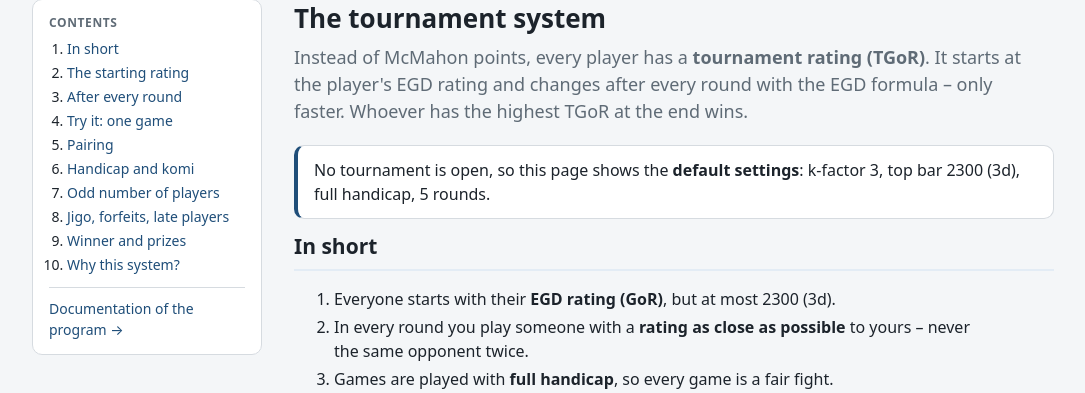
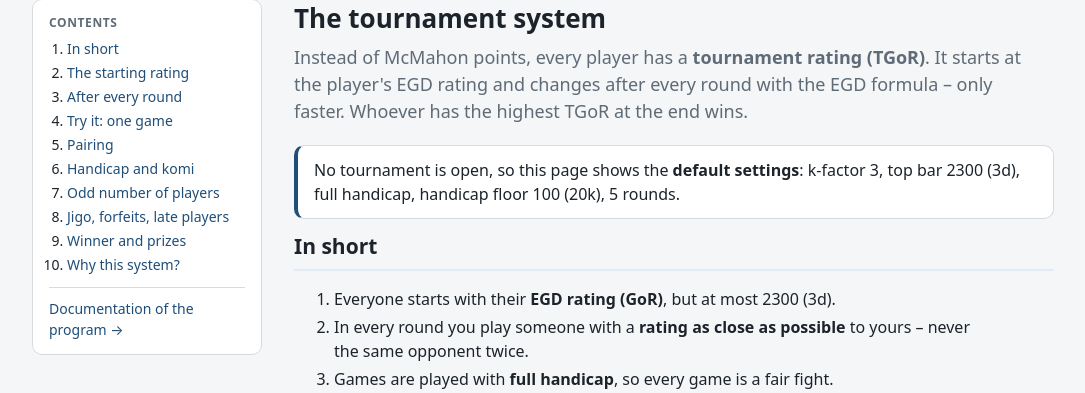
Before and after one commit to LKSFRZ/gotourney, a Flask app: page /system in a window 1280 px wide. Shown: the part 77-470 px from the top of the page, without its empty margins (74-1159 px from the left). Run offline with Flask 3, Linux system fonts and the light colour scheme.

Commit message:
Handicap floor: ratings below 20k count as 20k for the handicap
New setting [handicap] floor (rank, GoR number or "none"), default 20k.
Only the default handicap uses it; ratings and pairing are unchanged.
In the settings form, explained on the system and documentation pages
(calculator included) and in both guides.

Co-Authored-By: Claude Opus 5.5 <noreply@anthropic.com>

```diff
--- a/src/gotourney/config.py
+++ b/src/gotourney/config.py
@@ -33,6 +33,7 @@ top_bar  = "3d"              # starting TGoR is capped here: a rank ("3d" = 2300
 
 [handicap]
 reduction     = 0            # "full minus N": written as HA[h<reduction>]; h0 = full, h9 = no handicap
+floor         = "20k"        # for the handicap, lower ratings count as this: a rank or a GoR number; "none" = no floor
 komi_even     = 6.5          # accepted standards: 6.5, 7, 7.5 (Chinese rules)
 komi_handicap = 0.5
 
@@ -136,6 +137,7 @@ class TournamentInfo:
 
 
 DEFAULT_TOP_BAR = 2300.0     # 3 dan
+DEFAULT_HANDICAP_FLOOR = 100.0   # 20 kyu
 
 
 @dataclass
@@ -147,6 +149,7 @@ class RatingSettings:
 @dataclass
 class HandicapSettings:
     reduction: int = 0
+    floor: float | None = DEFAULT_HANDICAP_FLOOR   # for the handicap, lower ratings count as this; None = no floor
     komi_even: float = 6.5
     komi_handicap: float = 0.5
 
@@ -267,13 +270,13 @@ def _get(section: dict, key: str, typ, default, where: str):
     raise ConfigError(f"{where}.{key}: expected {typ.__name__}, got {value!r}")
 
 
-def _top_bar(value) -> float | None:
-    """'3d' -> 2300, 2350 -> 2350, 'none' / '' / false -> None."""
+def _rating_value(value, where: str, example: str) -> float | None:
+    """A rating given as rank or number: '3d' -> 2300, 2350 -> 2350, 'none' / '' / false -> None."""
     from .rank import Rank, RankError
     if value is None or value is False or (isinstance(value, str) and value.strip().lower() in ("", "none", "no", "off")):
         return None
     if isinstance(value, bool):
-        raise ConfigError("rating.top_bar: expected a rank like \"3d\", a GoR number or \"none\"")
+        raise ConfigError(f"{where}: expected a rank like \"{example}\", a GoR number or \"none\"")
     if isinstance(value, (int, float)):
         return float(value)
     try:
@@ -282,7 +285,11 @@ def _top_bar(value) -> float | None:
         try:
             return float(str(value).strip())
         except ValueError:
-            raise ConfigError(f"rating.top_bar: {value!r} is not a rank (e.g. \"3d\"), a GoR number or \"none\"") from None
+            raise ConfigError(f"{where}: {value!r} is not a rank (e.g. \"{example}\"), a GoR number or \"none\"") from None
+
+
+def _top_bar(value) -> float | None:
+    return _rating_value(value, "rating.top_bar", "3d")
 
 
 def _rules(p: dict) -> list[PairingRule]:
@@ -450,6 +457,7 @@ def parse_config(data: dict) -> Config:
                               top_bar=_top_bar(r.get("top_bar", DEFAULT_TOP_BAR))),
         handicap=HandicapSettings(
             reduction=_get(h, "reduction", int, 0, "handicap"),
+            floor=_rating_value(h.get("floor", DEFAULT_HANDICAP_FLOOR), "handicap.floor", "20k"),
             komi_even=_get(h, "komi_even", float, 6.5, "handicap"),
             komi_handicap=_get(h, "komi_handicap", float, 0.5, "handicap"),
         ),
--- a/src/gotourney/pairing.py
+++ b/src/gotourney/pairing.py
@@ -28,6 +28,14 @@ def full_handicap(diff: float) -> int:
 
 def default_handicap(diff: float, reduction: int) -> int:
     return max(min(full_handicap(diff), MAX_HANDICAP) - reduction, 0)
+
+
+def handicap_for(cfg: Config, rating_a: float, rating_b: float) -> int:
+    """Default handicap of a pair: ratings below the handicap floor count as the floor."""
+    floor = cfg.handicap.floor
+    if floor is not None:
+        rating_a, rating_b = max(rating_a, floor), max(rating_b, floor)
+    return default_handicap(rating_a - rating_b, cfg.handicap.reduction)
 
 
 def pair_cost(r_a: float, r_b: float, extra_points: float = 0.0) -> float:
@@ -110,7 +118,7 @@ def setup_game(t: Tournament, round_no: int, a: int, b: int, ratings: dict[int,
                rng: random.Random, finalized: bool = False) -> Game:
     """Default handicap, komi and colours for a pair."""
     cfg = t.cfg
-    h = default_handicap(ratings[a] - ratings[b], cfg.handicap.reduction)
+    h = handicap_for(cfg, ratings[a], ratings[b])
     if h > 0:
         white, black = (a, b) if ratings[a] >= ratings[b] else (b, a)
     else:
--- a/src/gotourney/web/__init__.py
+++ b/src/gotourney/web/__init__.py
@@ -799,9 +799,15 @@ def settings_from_form(f) -> dict:
             raise ValueError(f"{label or name}: {raw!r} is not a number") from None
 
     dates = [x for x in (f.get("date_first", "").strip(), f.get("date_last", "").strip()) if x]
-    top_bar = f.get("top_bar", "").strip() or "none"
-    if top_bar.replace(".", "", 1).isdigit():
-        top_bar = float(top_bar)
+    def rating_value(name: str):
+        """A rank ('3d', '20k') stays text, a number becomes a number, empty = 'none'."""
+        raw = f.get(name, "").strip().replace(",", ".") or "none"
+        try:
+            return float(raw)
+        except ValueError:
+            return raw
+
+    top_bar = rating_value("top_bar")
     changes = {
         "tournament": {"name": f.get("name", "").strip(), "place": f.get("place", "").strip(), "dates": dates,
                        "class": f.get("class", "A"), "time": num("time", int, "time"),
@@ -809,7 +815,8 @@ def settings_from_form(f) -> dict:
         "output": {"language": f.get("language", "en"),
                    "translation_file": f.get("translation_file", "").strip() or "translation.toml"},
         "rating": {"k_factor": num("k_factor", float, "k-factor"), "top_bar": top_bar},
-        "handicap": {"reduction": num("reduction", int, "reduction"), "komi_even": num("komi_even"),
+        "handicap": {"reduction": num("reduction", int, "reduction"), "floor": rating_value("floor"),
+                     "komi_even": num("komi_even"),
                      "komi_handicap": num("komi_handicap")},
         "pairing": {"random_seed": num("random_seed", int, "random seed"), "rules": []},
         "registration": {"gor_outdated_years": num("gor_outdated_years", int),
--- a/src/gotourney/web/templates/help/docs_de.html
+++ b/src/gotourney/web/templates/help/docs_de.html
@@ -74,6 +74,9 @@ EGD-Ergebnisdatei. Wie Wertung, Auslosung und Vorgabe funktionieren, erklärt di
     <tr><td><b>Obergrenze</b></td><td>Höchste Startwertung: ein Rang wie <code>3d</code>, eine Zahl wie <code>2300</code>
       oder leer für keine Grenze.</td></tr>
     <tr><td><b>Vorgabe-Reduzierung</b></td><td>0 = volle Vorgabe, 1 = ein Stein weniger, … 9 = immer ohne Vorgabe.</td></tr>
+    <tr><td><b>Vorgabe-Untergrenze</b></td><td>Für die Vorgabe zählen niedrigere Wertungen als dieser Wert (Standard
+      <code>20k</code>): Zwei Spieler darunter spielen ohne Vorgabe. Ein Rang, eine GoR-Zahl oder leer für keine Untergrenze.
+      Wertungen und Auslosung sind nicht betroffen.</td></tr>
     <tr><td><b>Komi</b></td><td>Für Partien ohne Vorgabe (6,5, 7 oder 7,5) und für Vorgabepartien (meist 0,5).</td></tr>
   </table>
   <h3>Auslosung</h3>
--- a/src/gotourney/web/templates/help/docs_en.html
+++ b/src/gotourney/web/templates/help/docs_en.html
@@ -71,6 +71,8 @@ How ratings, pairing and handicap work is explained on the page <a href="{{ url_
     <tr><td><b>Top bar</b></td><td>Maximum starting rating: a rank like <code>3d</code>, a number like <code>2300</code>,
       or empty for no bar.</td></tr>
     <tr><td><b>Handicap reduction</b></td><td>0 = full handicap, 1 = one stone less, … 9 = always even.</td></tr>
+    <tr><td><b>Handicap floor</b></td><td>For the handicap, lower ratings count as this value (default <code>20k</code>):
+      two players below it play even. A rank, a GoR number, or empty for no floor. Ratings and pairing are not affected.</td></tr>
     <tr><td><b>Komi</b></td><td>For even games (6.5, 7 or 7.5) and for handicap games (usually 0.5).</td></tr>
   </table>
   <h3>Pairing</h3>
--- a/src/gotourney/web/templates/help/system_en.html
+++ b/src/gotourney/web/templates/help/system_en.html
@@ -26,6 +26,7 @@ wins.</p>
   k-factor {{ "%g"|format(cfg.rating.k_factor) }},
   top bar {% if cfg.rating.top_bar is not none %}{{ "%g"|format(cfg.rating.top_bar) }} ({{ rank_of(cfg.rating.top_bar) }}){% else %}none{% endif %},
   {% if cfg.handicap.reduction %}handicap reduced by {{ cfg.handicap.reduction }}{% else %}full handicap{% endif %},
+  {% if cfg.handicap.floor is not none %}handicap floor {{ "%g"|format(cfg.handicap.floor) }} ({{ rank_of(cfg.handicap.floor) }}),{% endif %}
   {{ cfg.tournament.rounds }} rounds.
 </div>
 
@@ -144,6 +145,13 @@ new rating        r'  = r + k · con · (S − SE)
   <p>The handicap is <b>one stone per full 100 points</b> of rating difference (always rounded down, at most 9)
     {% if cfg.handicap.reduction %}, minus {{ cfg.handicap.reduction }}{% endif %}. Players may agree on another handicap
     before the game; the handicap that was actually played is used for the rating.</p>
+  {% if cfg.handicap.floor is not none %}
+  <p><b>Handicap floor:</b> for the handicap, ratings below {{ "%g"|format(cfg.handicap.floor) }}
+    ({{ rank_of(cfg.handicap.floor) }}) count as {{ "%g"|format(cfg.handicap.floor) }}. Ratings of beginners are often far
+    apart although they play at a similar level; without the floor a 25k and a 20k would play with 5 stones. With the floor
+    they play even, and a 25k gets at most the handicap of a {{ rank_of(cfg.handicap.floor) }}. Only the handicap is
+    affected – the ratings themselves and the pairing stay as they are.</p>
+  {% endif %}
   <table class="info">
     <thead><tr><th>Rating difference</th><th class="num">Handicap</th><th class="num">Komi</th></tr></thead>
     <tbody>
@@ -203,14 +211,16 @@ new rating        r'  = r + k · con · (S − SE)
 {% block scripts %}
 <script>
 (function () {
-  var K = {{ cfg.rating.k_factor|tojson }}, RED = {{ cfg.handicap.reduction|tojson }};
+  var K = {{ cfg.rating.k_factor|tojson }}, RED = {{ cfg.handicap.reduction|tojson }}, FLOOR = {{ cfg.handicap.floor|tojson }};
   var w = document.getElementById("c-white"), b = document.getElementById("c-black"), h = document.getElementById("c-h");
   var out = document.getElementById("c-out"), touched = false;
   function fmt(x) { return (x > 0 ? "+" : "") + Math.round(x); }
   function cls(x) { return x > 0 ? "up" : (x < 0 ? "down" : ""); }
   function cell(x) { return '<span class="' + cls(x) + '">' + fmt(x) + "</span>"; }
   function defaultHandicap() {
-    var stones = Math.min(Math.floor(Math.abs(w.value - b.value) / 100), 9) - RED;
+    var rw = Number(w.value), rb = Number(b.value);
+    if (FLOOR !== null) { rw = Math.max(rw, FLOOR); rb = Math.max(rb, FLOOR); }
+    var stones = Math.min(Math.floor(Math.abs(rw - rb) / 100), 9) - RED;
     return Math.max(stones, 0);
   }
   function update() {
--- a/src/gotourney/web/templates/settings.html
+++ b/src/gotourney/web/templates/settings.html
@@ -99,6 +99,7 @@
       <label>{{ t("st_reduction") }}
         <select name="reduction">{% for h in range(10) %}<option {% if cfg.handicap.reduction == h %}selected{% endif %}>{{ h }}</option>{% endfor %}</select>
         <span class="help">{{ t("st_reduction_help") }}</span></label>
+      {{ field(t("st_floor"), "floor", ("%g"|format(cfg.handicap.floor)) if cfg.handicap.floor is not none else "", t("st_floor_help")) }}
       <label>{{ t("st_komi_even") }}
         <select name="komi_even">{% for k in [6.5, 7.0, 7.5] %}<option value="{{ k }}" {% if cfg.handicap.komi_even == k %}selected{% endif %}>{{ "%g"|format(k) }}</option>{% endfor %}</select></label>
       {{ field(t("st_komi_handicap"), "komi_handicap", "%g"|format(cfg.handicap.komi_handicap), attrs='inputmode="decimal" required') }}
--- a/src/gotourney/web/texts.py
+++ b/src/gotourney/web/texts.py
@@ -135,6 +135,8 @@ TEXTS: dict[str, dict[str, str]] = {
         "st_sec_handicap": "Handicap and komi",
         "st_reduction": "Handicap reduction", "st_reduction_help": "0 = full handicap, 1 = one stone less, …, "
                                                                      "9 = no handicap",
+        "st_floor": "Handicap floor", "st_floor_help": "For the handicap, lower ratings count as this: a rank like "
+                                                         "20k, a GoR number, or empty for no floor.",
         "st_komi_even": "Komi in even games", "st_komi_handicap": "Komi in handicap games",
         "st_sec_pairing": "Pairing",
         "st_random_seed": "Random seed", "st_seed_help": "Same seed = same random decisions (colours, joker, "
@@ -450,6 +452,7 @@ TEXTS: dict[str, dict[str, str]] = {
         "st_sec_handicap": "Vorgabe und Komi",
         "st_reduction": "Vorgabe-Reduzierung", "st_reduction_help": "0 = volle Vorgabe, 1 = ein Stein weniger, …, "
                                                                       "9 = keine Vorgabe",
+        "st_floor": "Vorgabe-Untergrenze", "st_floor_help": "Für die Vorgabe zählen niedrigere Wertungen als dieser Wert: ein Rang wie 20k, eine GoR-Zahl oder leer für keine Untergrenze.",
         "st_komi_even": "Komi ohne Vorgabe", "st_komi_handicap": "Komi in Vorgabepartien",
         "st_sec_pairing": "Auslosung",
         "st_random_seed": "Zufallsstartwert", "st_seed_help": "Gleicher Wert = gleiche Zufallsentscheidungen "
```
Also changed, not shown: docs/guide.html (+6 -2 lines), docs/guide_de.html (+7 -1 lines), src/gotourney/web/templates/help/system_de.html (+12 -2 lines), tests/test_pairing.py (+36 -0 lines), tests/test_web.py (+15 -1 lines), 2 other files.
